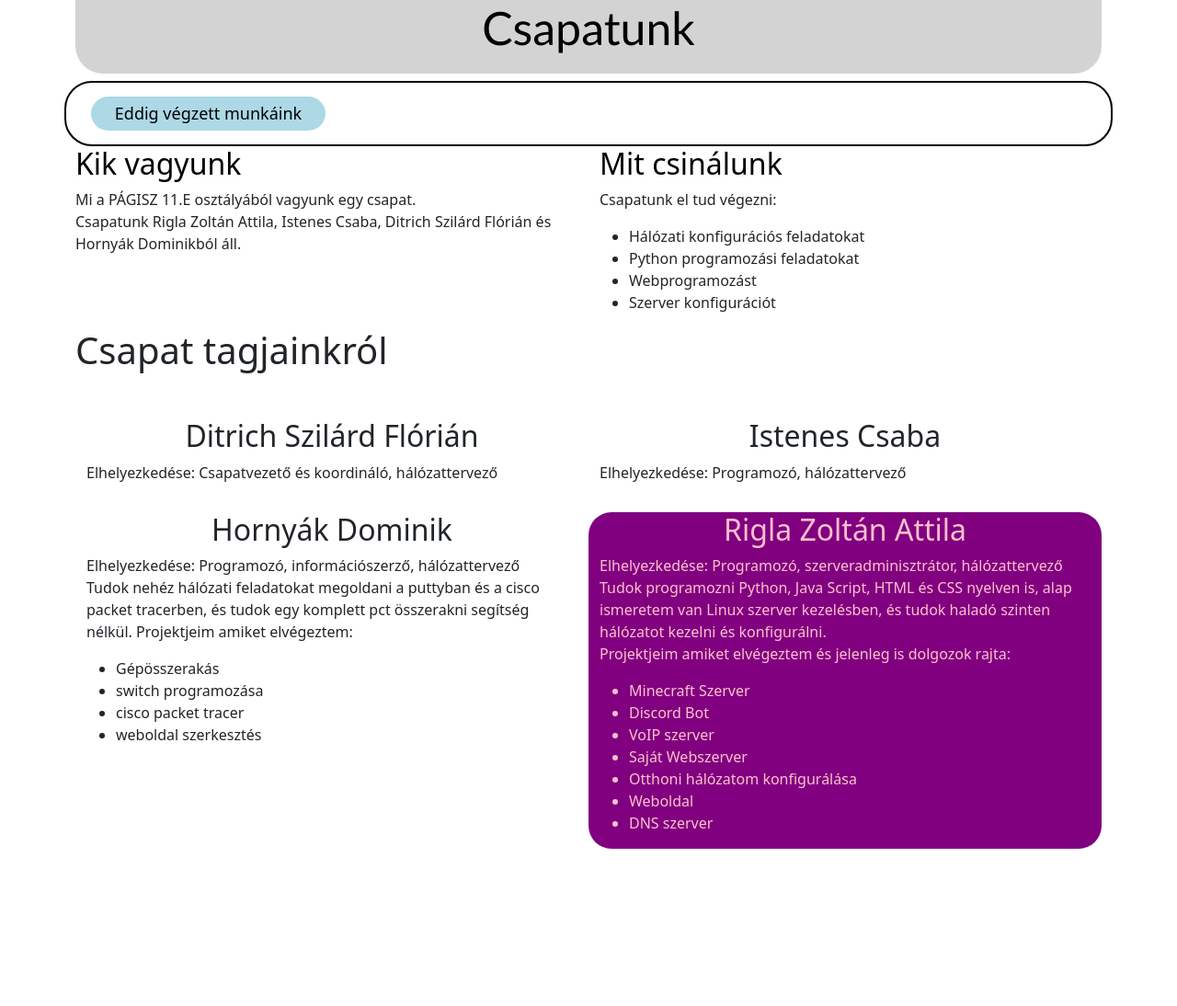
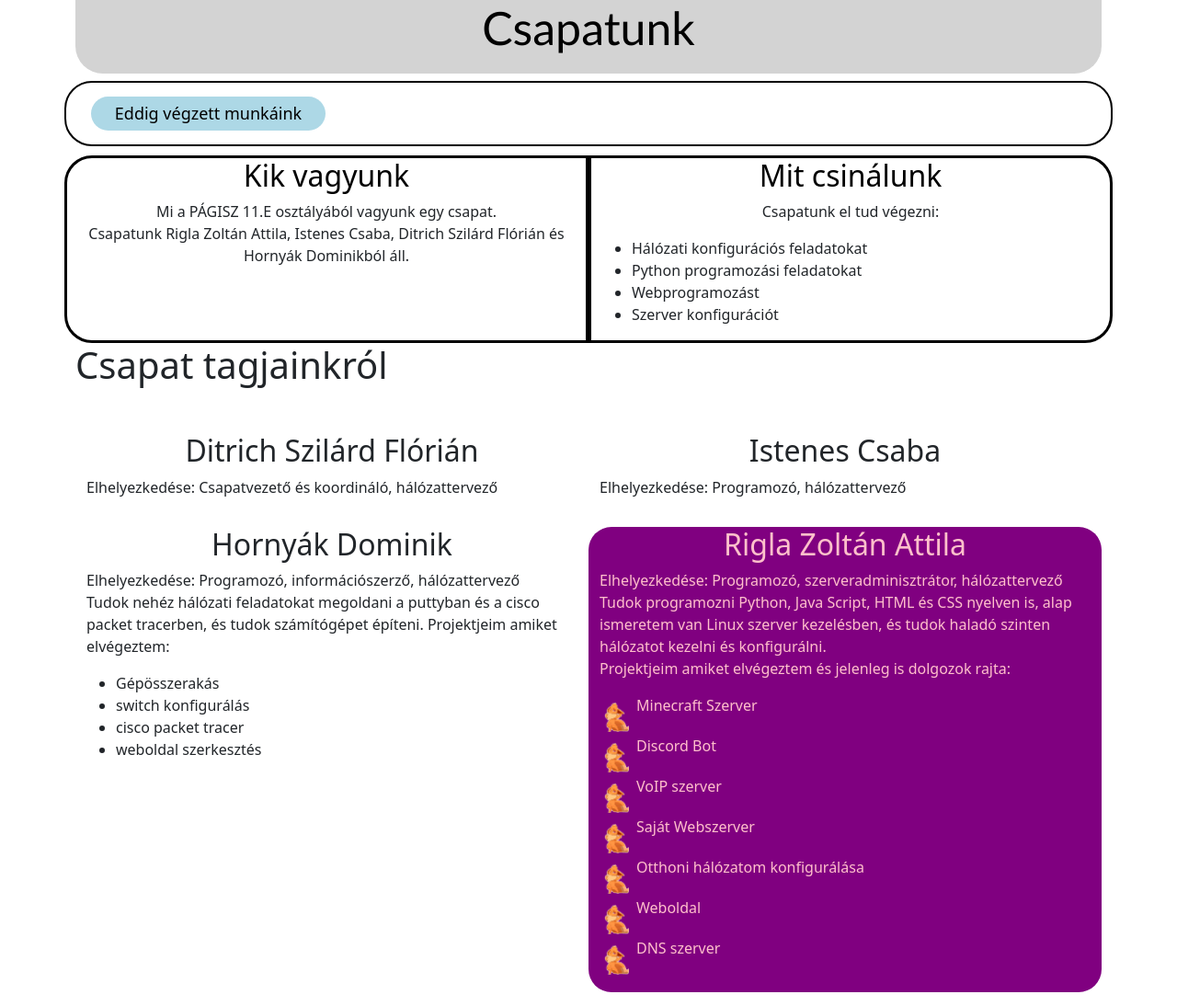
Before and after one commit to zozozoli2007/webpage_project, a PHP site: page / in a window 1280 px wide. Shown: the whole page at 92% size. Before the commit the page ends 923 px from the top, so only its background shows below. Run offline with PHP 8.4, Linux system fonts and the light colour scheme.

Commit message:
Updated the look of the team about

```diff
--- a/index.css
+++ b/index.css
@@ -19,6 +19,7 @@ body{
     border: #000000 solid 2px;
     border-radius: 30px;
     padding: 10px;
+    margin: 10px;
 }
 .button-row button{
     background-color: lightblue;
@@ -33,8 +34,25 @@ body{
     background-color: rgb(88, 179, 209);
     border: unset;
 }
-#body{
-    background-color: white;
+.about{
+    border: #000000 solid 3px;
+    border-radius: 30px 0 0 30px;
+}
+.about h2{
+    text-align: center;
+}
+.about p{
+    text-align: center;
+}
+.works{
+    border: #000000 solid 3px;
+    border-radius: 0 30px 30px 0;
+}
+.works h2{
+    text-align: center;
+}
+.works p{
+    text-align: center;
 }
 .h2{
     color: black !important;
@@ -58,13 +76,25 @@ body{
 #nagysas{
     text-align: center;
 }
-#axy{
-    text-align: center;
-}
 .axy{
     background-color: purple;
     color: pink;
     border-radius: 25px;
+}
+.axy h2{
+    text-align: center;
+}
+.axy ul{
+    list-style-type: none;
+    padding: 0;
+}
+.axy ul li{
+    background-image: url('gif/dance-furry.gif');
+    background-size: 6%;
+    background-repeat: no-repeat;
+    background-position: left center;
+    padding-left: 40px;
+    padding-bottom: 20px;
 }
 body.dark-mode{
     background-color: black;
--- a/index.html
+++ b/index.html
@@ -20,12 +20,9 @@
             </div>
         </div>
     </div>
-        <div class="container ">
-
-    </div>
-    <div class="container body">
+    <div class="container">
         <div class="row">
-            <div class="col col-sm col-md col-lg col-xl">
+            <div class="col-12 col-sm-12 col-md-6 col-lg-6 col-xl-6 about">
                 <h2 class="h2">Kik vagyunk</h2>
                 <p>
                     Mi a PÁGISZ 11.E osztályából vagyunk egy csapat.<br>
@@ -33,7 +30,7 @@
 
                 </p>
             </div>
-            <div class="col-12 col-sm-12 col-md-6 col-lg-6 col-xl-6">
+            <div class="col-12 col-sm-12 col-md-6 col-lg-6 col-xl-6 works">
                 <h2 class="h2">Mit csinálunk</h2>
                 <p>
                     Csapatunk el tud végezni:
@@ -69,11 +66,11 @@
                     <h2 id="nagysas">Hornyák Dominik</h2>
                     <p>
                         Elhelyezkedése: Programozó, információszerző, hálózattervező<br>
-                        Tudok nehéz hálózati feladatokat megoldani a puttyban és a cisco packet tracerben, és tudok egy komplett pct összerakni segítség nélkül.
+                        Tudok nehéz hálózati feladatokat megoldani a puttyban és a cisco packet tracerben, és tudok számítógépet építeni.
                         Projektjeim amiket elvégeztem:
                         <ul>
                             <li>Gépösszerakás</li>
-                            <li>switch programozása</li>
+                            <li>switch konfigurálás</li>
                             <li>cisco packet tracer</li>
                             <li>weboldal szerkesztés</li>
                         </ul>
```
